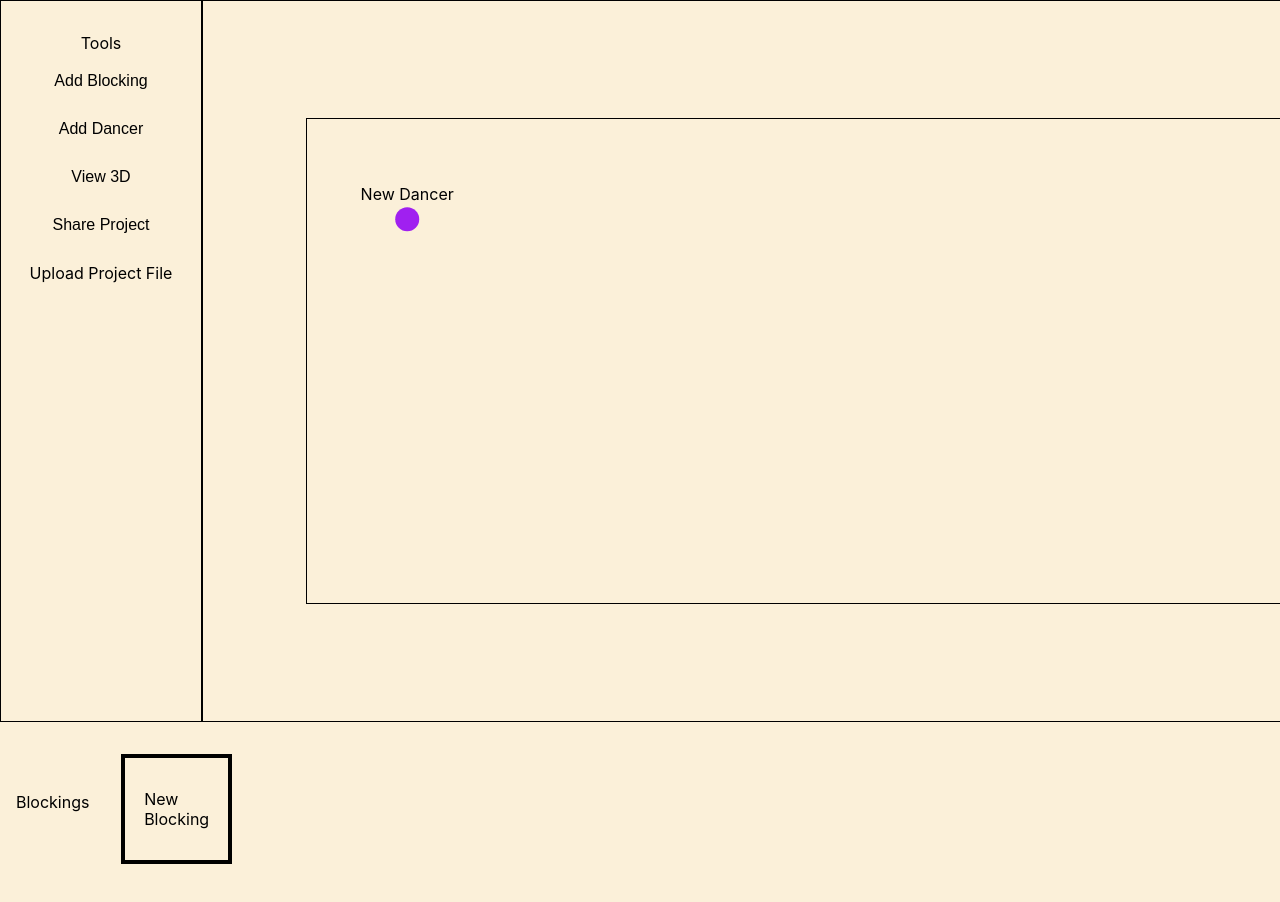
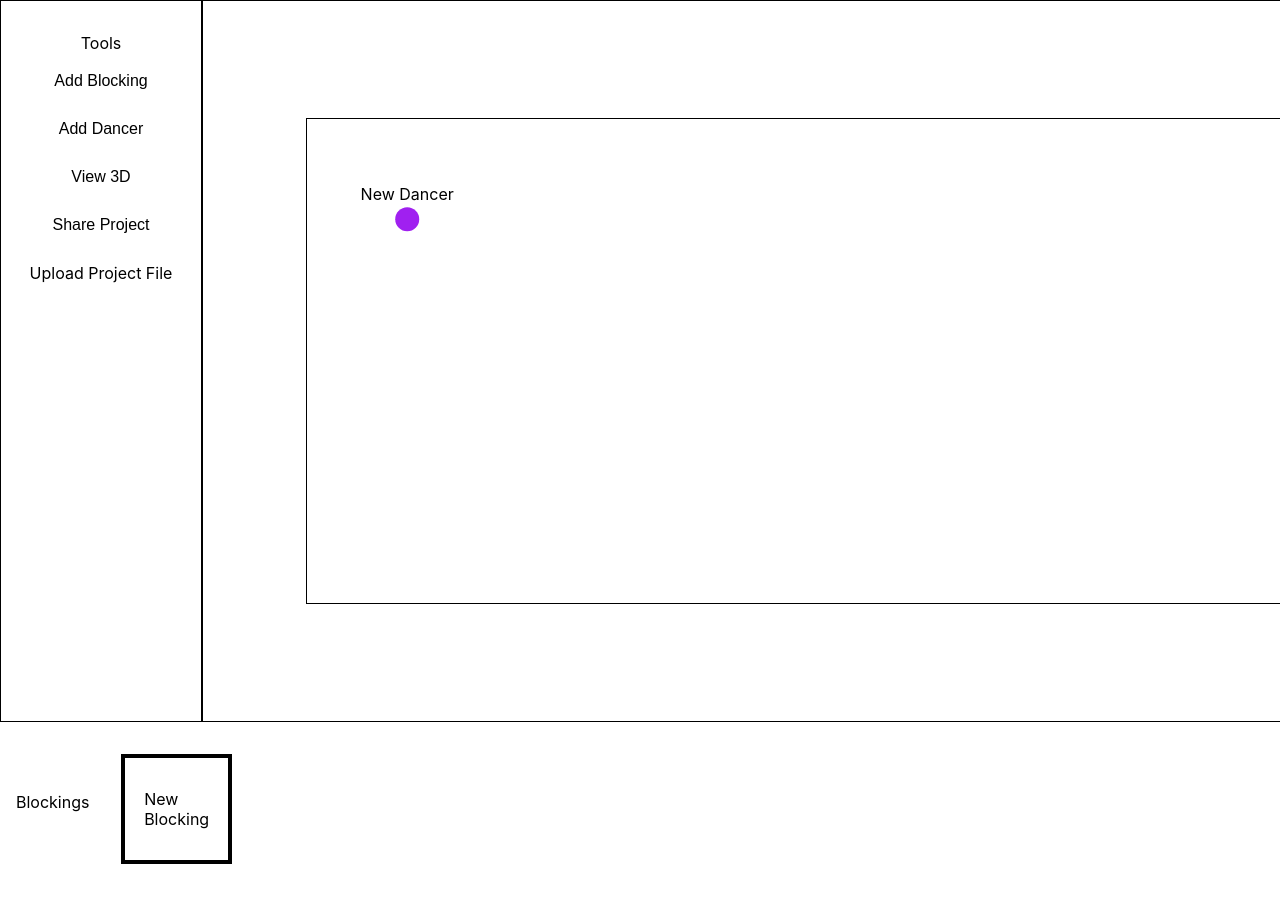
Before and after one commit to mgiang2015/danceblocks2, a React (Create React App) app: page / in a window 1280 px wide. Shown: the top 902 px of the page. Built offline with nearby package versions, Linux system fonts and the light colour scheme.

Commit message:
change app background color

```diff
--- a/src/view/App.css
+++ b/src/view/App.css
@@ -1,7 +1,6 @@
 .App {
   height: 58.75em;
   min-height: fit-content;
-  background-color: #FBF0D9;
 }
 
 .ToolbarStageDancerList {
```
